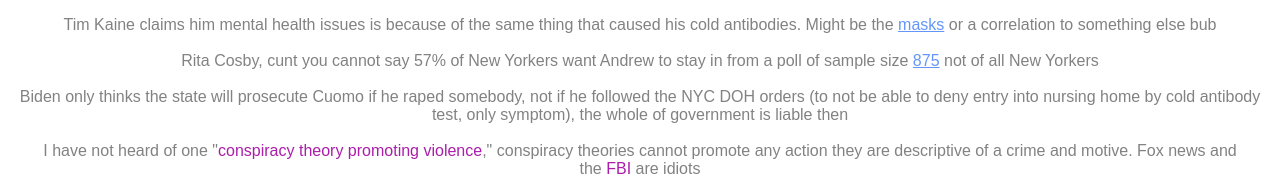
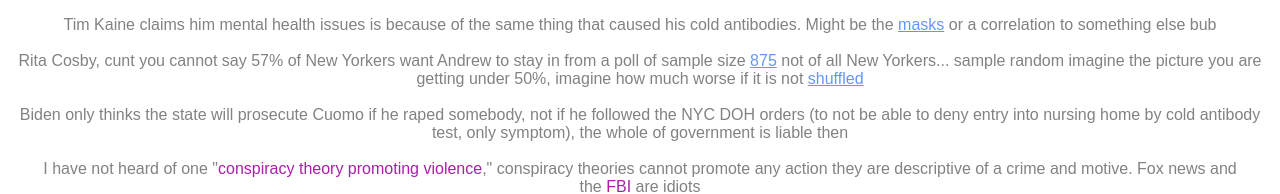
Before and after one commit to NickCarducci/BillBidenOrg, a React (Create React App) app: page / in a window 1280 px wide. Shown: the part 245-439 px from the top of the page. Built offline with nearby package versions, Linux system fonts and the light colour scheme.

Commit message:
Update App.js

```diff
--- a/src/App.js
+++ b/src/App.js
@@ -36,7 +36,11 @@
       <a href="https://scri.siena.edu/2021/03/15/voters-say-cuomo-should-not-resign-50-35/">
         875
       </a>
-      &nbsp;not of all New Yorkers
+      &nbsp;not of all New Yorkers... sample random imagine the picture you are
+      getting under 50%, imagine how much worse if it is not&nbsp;
+      <a href="https://open.spotify.com/episode/4MpKkdFR4jD33UX6xO2Lb3?si=Nm26wDXPTQewbGYzV-OqeQ">
+        shuffled
+      </a>
       <br />
       <br />
       Biden only thinks the state will prosecute Cuomo if he raped somebody, not
```
